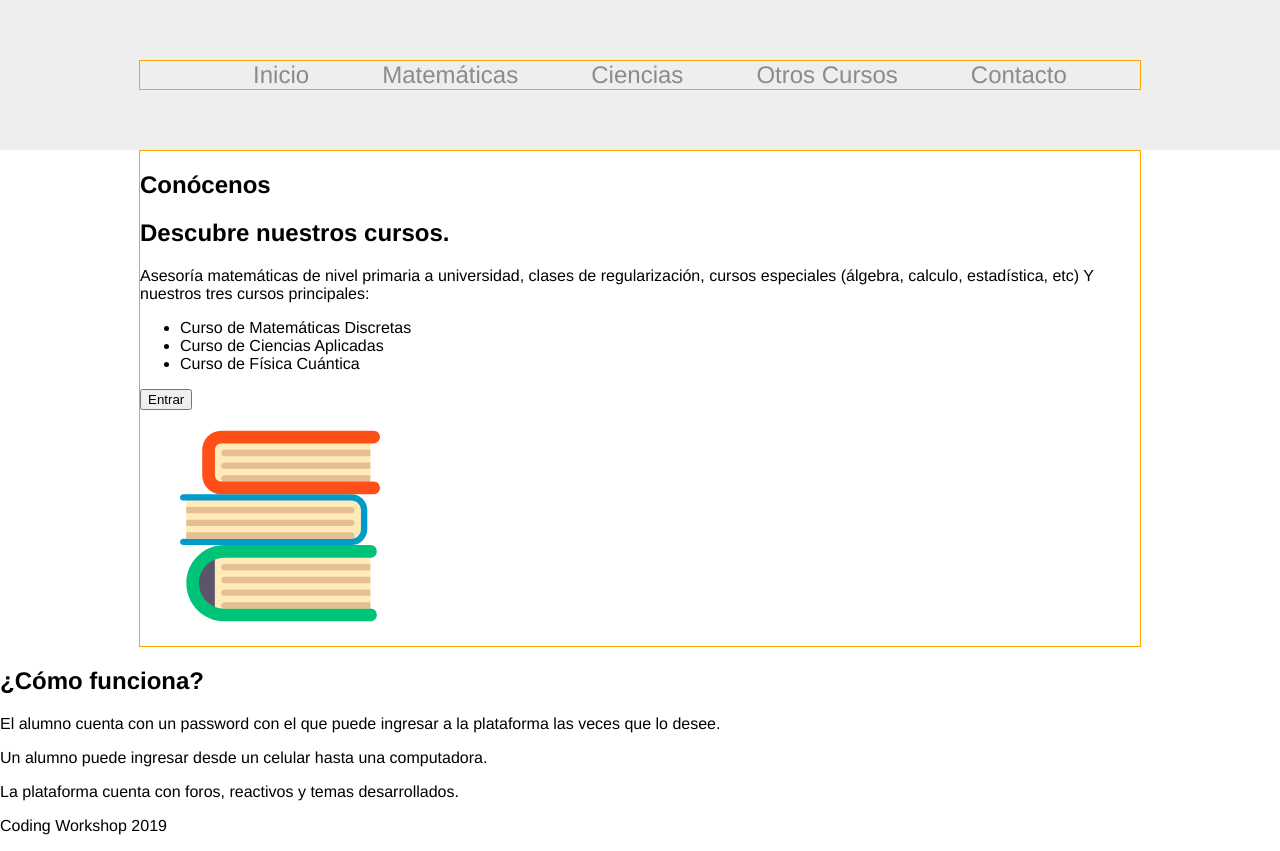
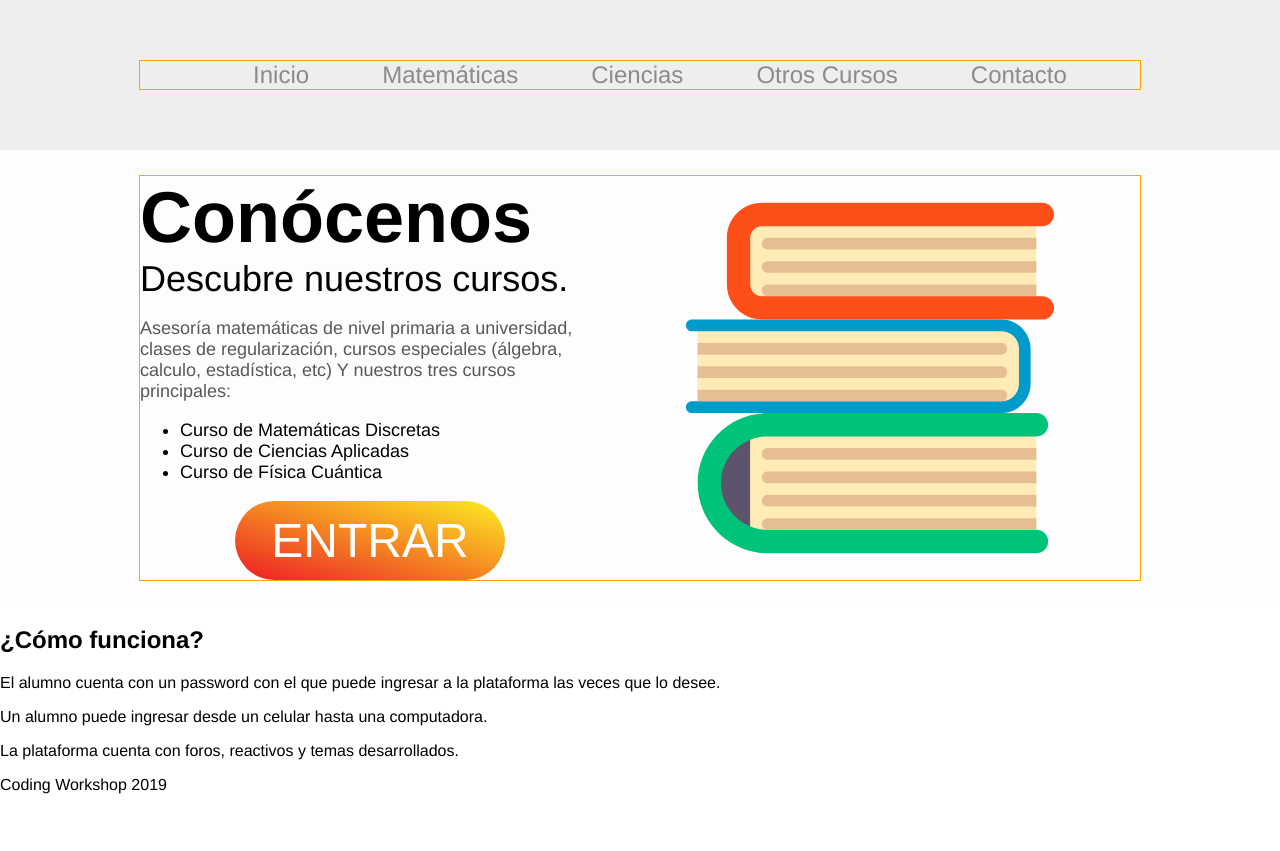
Before and after one commit to JoseCrz/html-css-2, a plain HTML site: page index.html in a window 1280 px wide. After the commit the page ends 810 px from the top, so only its background shows below. Drawn offline with Linux system fonts and the light colour scheme.

Commit message:
Stylized Hero

```diff
--- a/css/style.css
+++ b/css/style.css
@@ -30,3 +30,58 @@ header nav ul li a {
     margin: 0 auto;
     border: 1px solid orange;
 }
+
+#hero {
+    padding: 25px 0;
+    background: #FDFDFE;
+    font-size: 18px;
+}
+
+.hero-content-container {
+    display: flex;
+}
+
+.hero-text {
+    width: 50%;
+}
+
+.hero-text h1 {
+    font-size: 72px;
+    margin: 0;
+}
+
+.hero-text h2 {
+    font-size: 36px;
+    font-weight: normal;
+    margin: 0;
+}
+
+.hero-text p {
+    color: #585858;
+}
+
+
+.hero-button-container {
+    display: flex;
+    justify-content: center;
+}
+
+.hero-button {
+    background: linear-gradient(to top right, #ED1C24, #FCEE21);
+    font-size: 48px;
+    color: white;
+    border: none;
+    padding: 12px 36px;
+    border-radius: 50px;
+    text-transform: uppercase;
+}
+
+.hero-img-container {
+    width: 50%;
+    display: flex;
+    justify-content: center;
+}
+
+.hero-img {
+    width: 80%;
+}
--- a/index.html
+++ b/index.html
@@ -33,10 +33,12 @@
                         <li>Curso de Ciencias Aplicadas</li>
                         <li>Curso de Física Cuántica</li>
                     </ul>
-                    <button>Entrar</button>
+                    <div class="hero-button-container">
+                        <button class="hero-button">Entrar</button>
+                    </div>
                 </div>
                 <figure class="hero-img-container">
-                    <img src="./img/books.svg" alt="Books" width="200px">
+                    <img class="hero-img" src="./img/books.svg" alt="Books" width="200px">
                 </figure>
             </div>
         </div>
```
